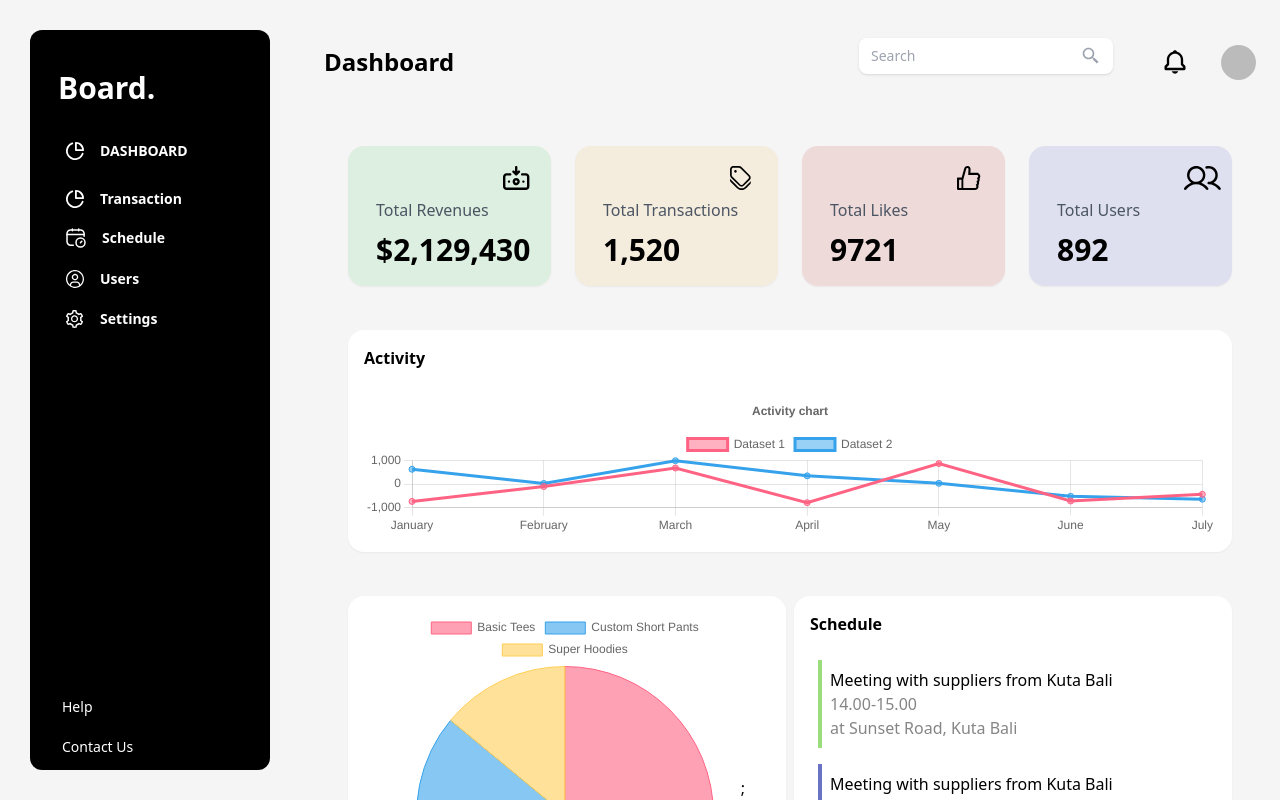
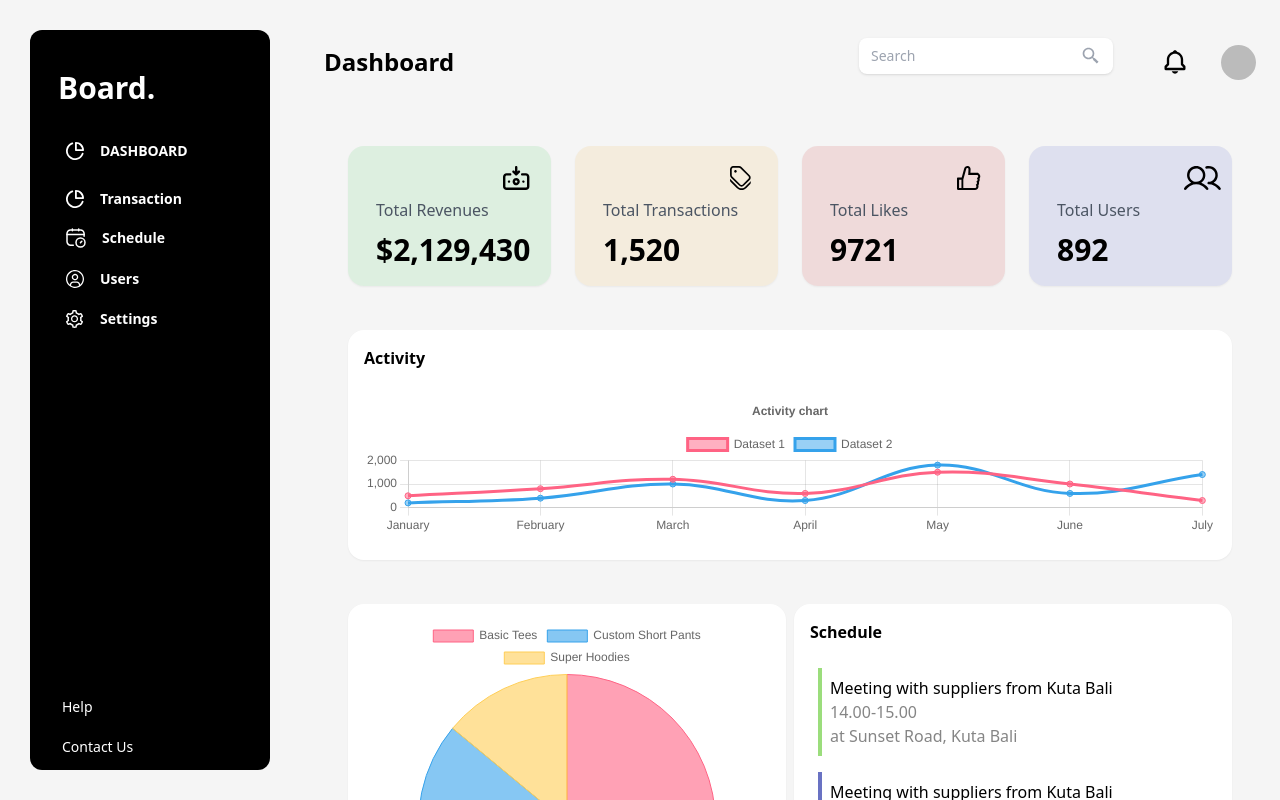
Before and after one commit to manthankumaar/openinapp, a Next.js app: page /dashboard in a window 1280 px wide. Built offline with nearby package versions, Linux system fonts and the light colour scheme; no server answers; sample sign-in values are in the browser's storage.

Commit message:
app/ui/LineChart.js

```diff
--- a/app/ui/Chart.js
+++ b/app/ui/Chart.js
@@ -34,7 +34,7 @@ const Chart = () => {
     <div className='col-span-12 mt-5'>
       <div className='grid gap-2 grid-cols-1 lg:grid-cols-2'>
         <div className='bg-white flex items-center justify-center shadow-sm p-4 max-h-96  rounded-2xl'>
-          <Pie data={data} />;
+          <Pie data={data} />
         </div>
         <div className='bg-white shadow-sm p-4 rounded-2xl'>
           <h1 className='font-bold text-base'>Schedule</h1>
--- a/app/ui/LineChart.js
+++ b/app/ui/LineChart.js
@@ -11,7 +11,6 @@ import {
   Legend,
 } from 'chart.js'
 import { Line } from 'react-chartjs-2'
-import faker from '@faker-js/faker'
 
 ChartJS.register(
   CategoryScale,
@@ -38,32 +37,41 @@ const options = {
 
 const labels = ['January', 'February', 'March', 'April', 'May', 'June', 'July']
 
+const dataset1Data = [500, 800, 1200, 600, 1500, 1000, 300, 700, 1100, 900]
+const dataset2Data = [200, 400, 1000, 300, 1800, 600, 1400, 800, 1300, 500]
 const data = {
   labels,
   datasets: [
     {
       label: 'Dataset 1',
-      data: labels.map(() => Math.floor(Math.random() * 2000) - 1000),
+      data: dataset1Data,
       borderColor: 'rgb(255, 99, 132)',
       backgroundColor: 'rgba(255, 99, 132, 0.5)',
+      tension: 0.4,
     },
     {
       label: 'Dataset 2',
-      data: labels.map(() => Math.floor(Math.random() * 2000) - 1000),
+      data: dataset2Data,
       borderColor: 'rgb(53, 162, 235)',
       backgroundColor: 'rgba(53, 162, 235, 0.5)',
+      tension: 0.4,
     },
   ],
 }
 
 function LineChart() {
+  console.log(window.innerWidth)
   return (
     <div className='col-span-12 mt-5'>
       <div className='grid gap-2 grid-cols-1 lg:grid-cols-1'>
         <div className='bg-white p-4 shadow-sm rounded-2xl'>
           <h1 className='font-bold text-base'>Activity</h1>
-          <div className=' flex flex-col mt-4 -my-2 overflow-x-auto overflow-auto  sm:rounded-lg  py-2 align-middle min-w-full w-full'>
-            <Line options={options} data={data} height={50} />
+          <div className=' flex flex-col mt-4  overflow-x-auto overflow-auto  sm:rounded-lg  py-2 align-middle  w-full'>
+            <Line
+              options={options}
+              data={data}
+              height={window.innerWidth > 620 ? 50 : window.innerHeight * 0.4}
+            />
           </div>
         </div>
       </div>
```
